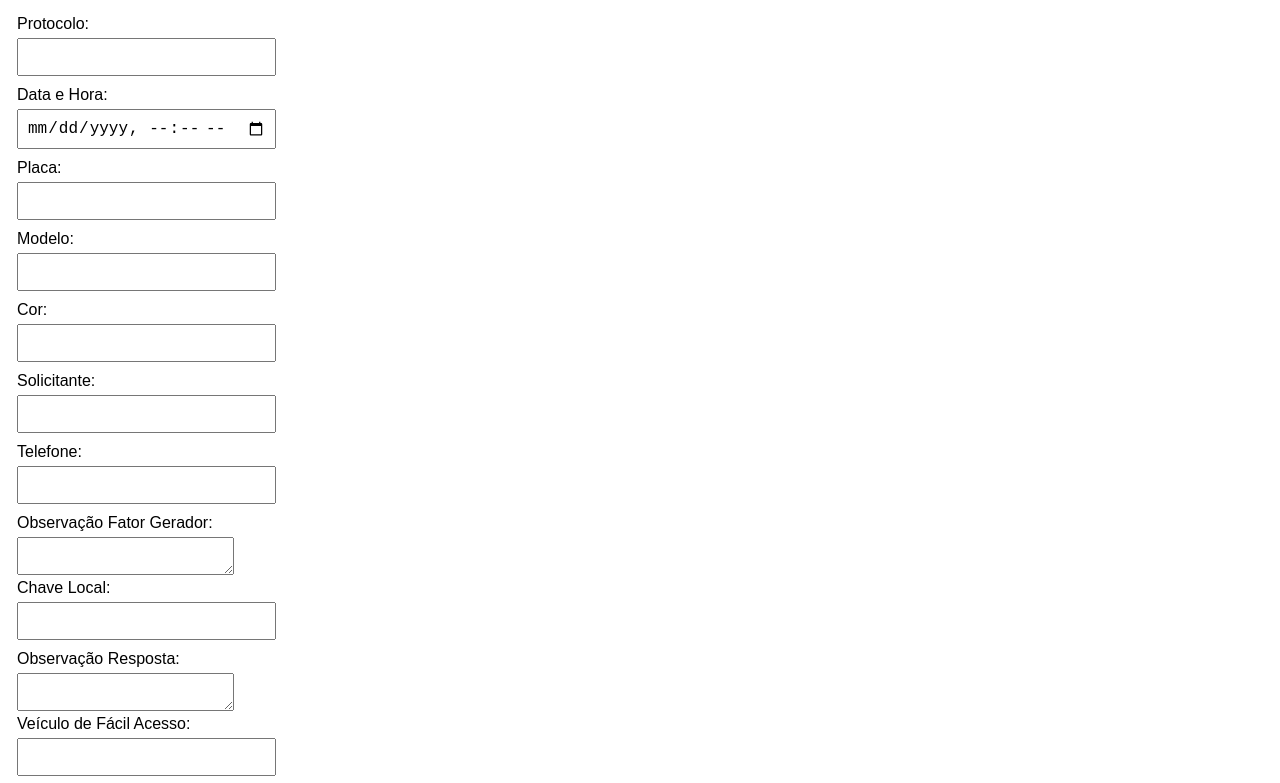
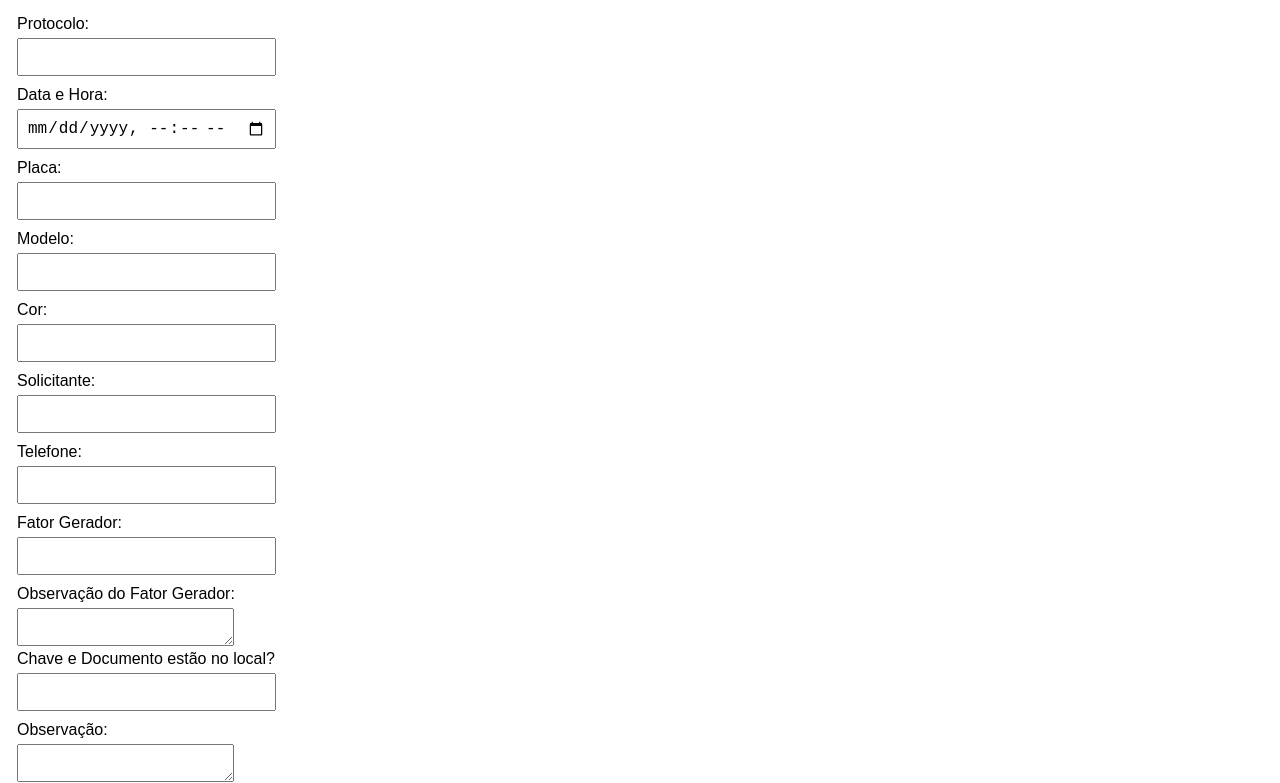
Before and after one commit to BR-Clube/BrClubeOficial, a website: page Eventos/eventos.html in a window 1280 px wide. Shown: the part 174-957 px from the top of the page. Drawn offline with Linux system fonts and the light colour scheme.

Commit message:
correçoes

```diff
--- a/Eventos/eventos.html
+++ b/Eventos/eventos.html
@@ -52,21 +52,24 @@
                 <input type="text" id="solicitante" required><br>
 
                 <label for="telefone">Telefone:</label>
-                <input type="tel" id="telefone" required><br>
+                <input type="text" id="telefone" required><br>
 
-                <label for="observacaoFatorGerador">Observação Fator Gerador:</label>
+                <label for="fatorGerador">Fator Gerador:</label>
+                <input type="text" id="fatorGerador" required><br>
+
+                <label for="observacaoFatorGerador">Observação do Fator Gerador:</label>
                 <textarea id="observacaoFatorGerador" required></textarea><br>
 
-                <label for="chaveLocal">Chave Local:</label>
+                <label for="chaveLocal">Chave e Documento estão no local?</label>
                 <input type="text" id="chaveLocal" required><br>
 
-                <label for="observacaoResposta">Observação Resposta:</label>
+                <label for="observacaoResposta">Observação:</label>
                 <textarea id="observacaoResposta" required></textarea><br>
 
-                <label for="veiculoFacilAcesso">Veículo de Fácil Acesso:</label>
+                <label for="veiculoFacilAcesso">Veículo de Fácil Acesso?</label>
                 <input type="text" id="veiculoFacilAcesso" required><br>
 
-                <label for="observacaoResposta2">Observação Resposta 2:</label>
+                <label for="observacaoResposta2">Observação:</label>
                 <textarea id="observacaoResposta2" required></textarea><br>
 
                 <label for="servico">Serviço:</label>
--- a/Eventos/eventos.js
+++ b/Eventos/eventos.js
@@ -7,6 +7,7 @@ function enviarFormulario() {
     const cor = document.getElementById('cor').value;
     const solicitante = document.getElementById('solicitante').value;
     const telefone = document.getElementById('telefone').value;
+    const fatorGerador = document.getElementById('fatorGerador').value;
     const observacaoFatorGerador = document.getElementById('observacaoFatorGerador').value;
     const chaveLocal = document.getElementById('chaveLocal').value;
     const observacaoResposta = document.getElementById('observacaoResposta').value;
@@ -27,6 +28,7 @@ function enviarFormulario() {
     informacoes += `Cor: ${cor}<br><br>`;
     informacoes += `Solicitante: ${solicitante}<br><br>`;
     informacoes += `Telefone: ${telefone}<br><br>`;
+    informacoes += `Fator Gerador: ${fatorGerador}<br><br>`;
     informacoes += `Observação Fator Gerador: ${observacaoFatorGerador}<br><br>`;
     informacoes += `Chave Local: ${chaveLocal}<br><br>`;
     informacoes += `Observação Resposta: ${observacaoResposta}<br><br>`;
```
